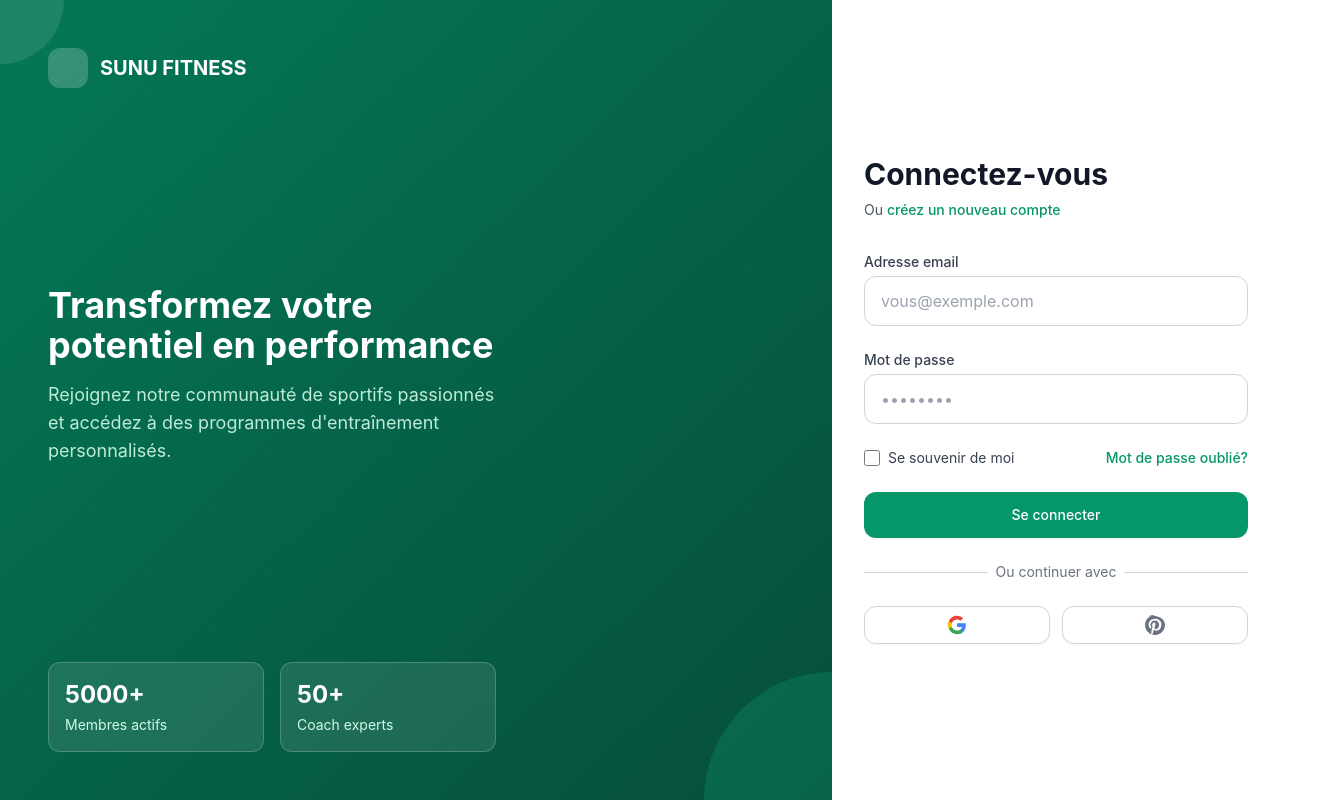
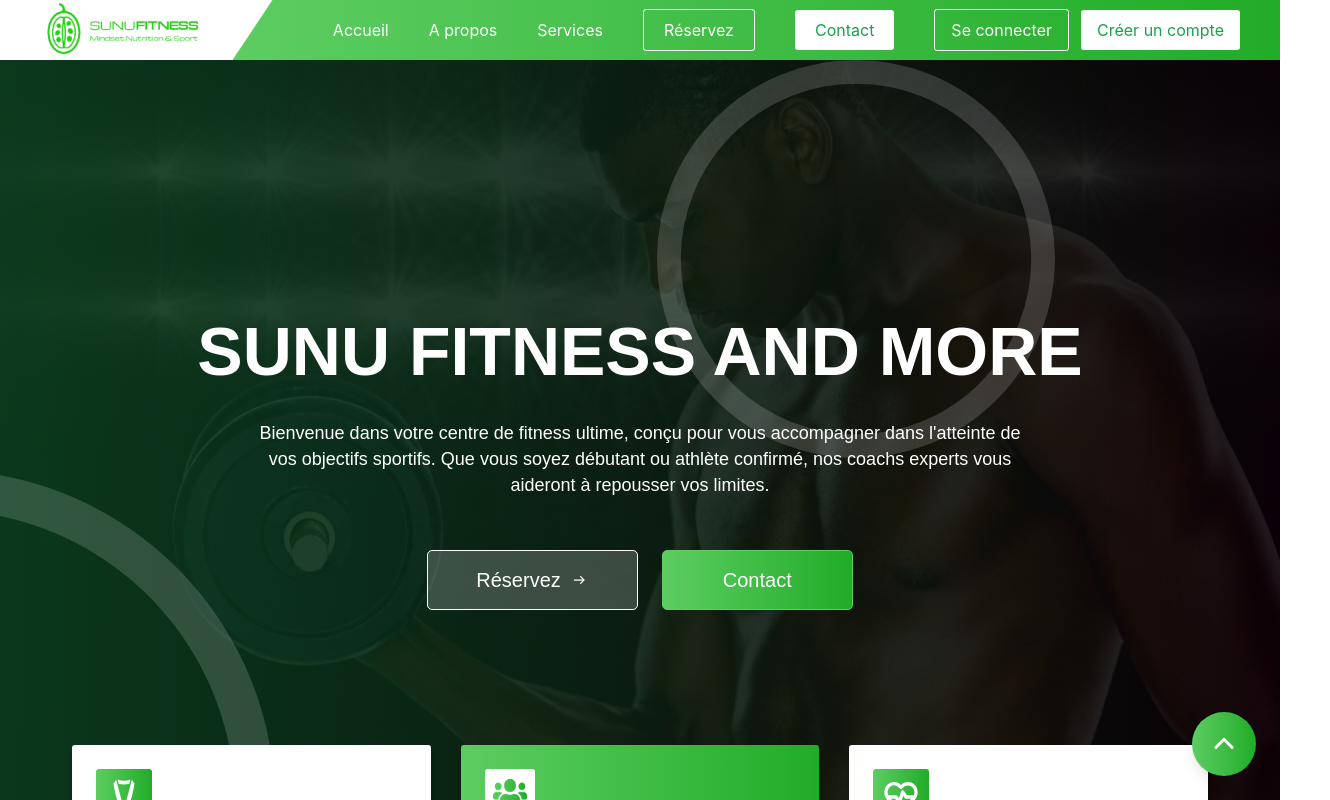
Before and after one commit to Insa74/sunufitness-frontend, a React (Vite) app: page / in a window 1280 px wide. Before the commit this address led to /login. Shown: the top 800 px of the page, 1330 px wide, since content can reach past the window. Built offline with nearby package versions, Linux system fonts and the light colour scheme; no server answers; a web font is replaced by a local one.

Commit message:
bg fixed

```diff
--- a/src/Routes.tsx
+++ b/src/Routes.tsx
@@ -14,13 +14,13 @@
   return (
     <Router>
       <Routes>
-        <Route path="/" element={<ProtectedRoute><HomePage /></ProtectedRoute>} />
-        <Route path="/dashboard" element={<ProtectedRoute><HomePage /></ProtectedRoute>} />
+        <Route path="/" element={<HomePage />} />
+        <Route path="/dashboard" element={<HomePage />} />
         <Route path="/reservation" element={<ProtectedRoute><ReservationPage /></ProtectedRoute>} />
         <Route path="/member" element={<ProtectedRoute><MemberPage /></ProtectedRoute>} />
         <Route path="/login" element={<LoginPage />} />
         <Route path="/register" element={<RegisterPage />} />
-        <Route path="*" element={<ProtectedRoute><HomePage /></ProtectedRoute>} />
+        <Route path="*" element={<HomePage />} />
       </Routes>
     </Router>
   );
--- a/src/components/common/Header.tsx
+++ b/src/components/common/Header.tsx
@@ -1,10 +1,12 @@
 import React, { useState } from 'react';
 import { useNavigate } from 'react-router-dom';
 import Button from '../ui/Button';
+import { useAuth } from '../../context/AuthContext';
 
 const Header: React.FC = () => {
   const [menuOpen, setMenuOpen] = useState(false);
   const navigate = useNavigate();
+  const { token } = useAuth();
 
   return (
     <header
@@ -85,15 +87,32 @@
                 Contact
               </a>
 
+              {token ? (
                 <button
-                className="w-[40px] h-[40px] bg-[#3BB641] rounded-full flex items-center justify-center hover:bg-green-700 transition-colors"
+                  className="w-[40px] h-[40px]   rounded-full flex items-center justify-center hover:bg-green-700 transition-colors"
                   onClick={() => navigate('/member')}
-                title="Espace Membre"
+                  title="Mon compte"
                 >
                   <svg className="w-6 h-6 text-white" fill="currentColor" viewBox="0 0 24 24">
                     <path d="M12 12c2.21 0 4-1.79 4-4s-1.79-4-4-4-4 1.79-4 4 1.79 4 4 4zm0 2c-2.67 0-8 1.34-8 4v2h16v-2c0-2.66-5.33-4-8-4z" />
                   </svg>
                 </button>
+              ) : (
+                <div className="flex items-center gap-3">
+                  <button
+                    onClick={() => navigate('/login')}
+                    className="text-[16px] text-white border border-white rounded-[3px] px-[16px] py-[8px] hover:bg-white hover:text-green-600 transition-all"
+                  >
+                    Se connecter
+                  </button>
+                  <button
+                    onClick={() => navigate('/register')}
+                    className="text-[16px]  text-green-600 bg-white rounded-[3px] px-[16px] py-[8px] hover:bg-gray-100 transition-all"
+                  >
+                    Créer un compte
+                  </button>
+                </div>
+              )}
             </div>
           </div>
 
@@ -140,6 +159,7 @@
               <a href="#contact" variant="primary" className="text-left bg-white text-button-text1">
                 Contact
               </a>
+              {token ? (
                 <button
                   role="menuitem"
                   onClick={() => {
@@ -151,8 +171,26 @@
                   <svg className="w-5 h-5" fill="currentColor" viewBox="0 0 24 24">
                     <path d="M12 12c2.21 0 4-1.79 4-4s-1.79-4-4-4-4 1.79-4 4 1.79 4 4 4zm0 2c-2.67 0-8 1.34-8 4v2h16v-2c0-2.66-5.33-4-8-4z" />
                   </svg>
-                Espace Membre
+                  Mon compte
                 </button>
+              ) : (
+                <div className="flex flex-col gap-3">
+                  <button
+                    role="menuitem"
+                    onClick={() => { navigate('/login'); setMenuOpen(false); }}
+                    className="text-left text-global-text5 border border-global-text5 rounded-[5px] px-4 py-2 hover:bg-global-text5 hover:text-button-text1 transition-all"
+                  >
+                    Se connecter
+                  </button>
+                  <button
+                    role="menuitem"
+                    onClick={() => { navigate('/register'); setMenuOpen(false); }}
+                    className="text-left bg-white text-button-text1 rounded-[5px] px-4 py-2"
+                  >
+                    Créer un compte
+                  </button>
+                </div>
+              )}
             </div>
           </nav>
         </div>
--- a/src/pages/Auth/Login.tsx
+++ b/src/pages/Auth/Login.tsx
@@ -44,7 +44,7 @@
   return (
     <div className="min-h-screen flex">
       {/* Left Panel - Brand/Image Section */}
-      <div className="hidden lg:flex lg:flex-1 relative bg-gradient-to-br from-emerald-700 to-emerald-900 overflow-hidden">
+      <div className="hidden lg:flex lg:flex-1 relative bg-gradient-to-br from-[#3BB641] to-[#2d8d34] overflow-hidden">
         {/* Background Pattern */}
         <div className="absolute inset-0 opacity-10">
           <div className="absolute top-0 left-0 w-full h-full bg-repeat" style={{
@@ -63,7 +63,7 @@
 
           <div className="max-w-md">
             <h2 className="text-4xl font-bold mb-4">Transformez votre potentiel en performance</h2>
-            <p className="text-emerald-100 text-lg opacity-90">
+            <p className="text-white/80 text-lg opacity-90">
               Rejoignez notre communauté de sportifs passionnés et accédez à des programmes d'entraînement personnalisés.
             </p>
           </div>
@@ -71,11 +71,11 @@
           <div className="flex space-x-4">
             <div className="flex-1 bg-white/10 backdrop-blur-sm rounded-xl p-4 border border-white/20">
               <div className="text-2xl font-bold mb-1">5000+</div>
-              <div className="text-emerald-100 text-sm">Membres actifs</div>
+              <div className="text-white/80 text-sm">Membres actifs</div>
             </div>
             <div className="flex-1 bg-white/10 backdrop-blur-sm rounded-xl p-4 border border-white/20">
               <div className="text-2xl font-bold mb-1">50+</div>
-              <div className="text-emerald-100 text-sm">Coach experts</div>
+              <div className="text-white/80 text-sm">Coach experts</div>
             </div>
           </div>
         </div>
@@ -103,7 +103,7 @@
             <h2 className="text-3xl font-bold text-gray-900">Connectez-vous</h2>
             <p className="mt-2 text-sm text-gray-600">
               Ou{' '}
-              <Link to="/register" className="font-medium text-emerald-600 hover:text-emerald-500 transition-colors">
+              <Link to="/register" className="font-medium text-[#3BB641] hover:opacity-90 transition-colors">
                 créez un nouveau compte
               </Link>
             </p>
@@ -135,10 +135,10 @@
                     onChange={(e) => setEmail(e.target.value)}
                     onFocus={() => setIsFocused({ ...isFocused, email: true })}
                     onBlur={() => setIsFocused({ ...isFocused, email: false })}
-                    className="block w-full px-4 py-3 border border-gray-300 rounded-xl placeholder-gray-400 focus:ring-2 focus:ring-emerald-500 focus:border-emerald-500 transition-all duration-200"
+                    className="block w-full px-4 py-3 border border-gray-300 rounded-xl placeholder-gray-400 focus:ring-2 focus:ring-[#3BB641] focus:border-[#3BB641] transition-all duration-200"
                     placeholder="vous@exemple.com"
                   />
-                  <div className={`absolute inset-0 rounded-xl border-2 border-transparent bg-gradient-to-r from-emerald-500 to-emerald-400 opacity-0 transition-opacity duration-300 pointer-events-none ${isFocused.email ? 'opacity-20' : ''}`}></div>
+                  <div className={`absolute inset-0 rounded-xl border-2 border-transparent bg-gradient-to-r from-[#3BB641] to-[#2d8d34] opacity-0 transition-opacity duration-300 pointer-events-none ${isFocused.email ? 'opacity-20' : ''}`}></div>
                 </div>
               </div>
 
@@ -157,10 +157,10 @@
                     onChange={(e) => setPassword(e.target.value)}
                     onFocus={() => setIsFocused({ ...isFocused, password: true })}
                     onBlur={() => setIsFocused({ ...isFocused, password: false })}
-                    className="block w-full px-4 py-3 border border-gray-300 rounded-xl placeholder-gray-400 focus:ring-2 focus:ring-emerald-500 focus:border-emerald-500 transition-all duration-200"
+                    className="block w-full px-4 py-3 border border-gray-300 rounded-xl placeholder-gray-400 focus:ring-2 focus:ring-[#3BB641] focus:border-[#3BB641] transition-all duration-200"
                     placeholder="••••••••"
                   />
-                  <div className={`absolute inset-0 rounded-xl border-2 border-transparent bg-gradient-to-r from-emerald-500 to-emerald-400 opacity-0 transition-opacity duration-300 pointer-events-none ${isFocused.password ? 'opacity-20' : ''}`}></div>
+                  <div className={`absolute inset-0 rounded-xl border-2 border-transparent bg-gradient-to-r from-[#3BB641] to-[#2d8d34] opacity-0 transition-opacity duration-300 pointer-events-none ${isFocused.password ? 'opacity-20' : ''}`}></div>
                 </div>
               </div>
 
@@ -178,7 +178,7 @@
                 </div>
 
                 <div className="text-sm">
-                  <a href="#" className="font-medium text-emerald-600 hover:text-emerald-500 transition-colors">
+                  <a href="#" className="font-medium text-[#3BB641] hover:opacity-90 transition-colors">
                     Mot de passe oublié?
                   </a>
                 </div>
@@ -188,7 +188,7 @@
                 <button
                   type="submit"
                   disabled={loading}
-                  className="w-full flex justify-center py-3 px-4 border border-transparent rounded-xl shadow-sm text-sm font-medium text-white bg-emerald-600 hover:bg-emerald-700 focus:outline-none focus:ring-2 focus:ring-offset-2 focus:ring-emerald-500 disabled:opacity-60 transition-all duration-200 transform hover:scale-[1.02]"
+                  className="w-full flex justify-center py-3 px-4 border border-transparent rounded-xl shadow-sm text-sm font-medium text-white bg-[#3BB641] hover:bg-[#319c39] focus:outline-none focus:ring-2 focus:ring-offset-2 focus:ring-[#3BB641] disabled:opacity-60 transition-all duration-200 transform hover:scale-[1.02]"
                 >
                   {loading ? (
                     <div className="flex items-center">
```
Also changed, not shown: src/pages/Auth/Register.tsx (+21 -21 lines). Lines whose indentation alone changed are shown as unchanged.
